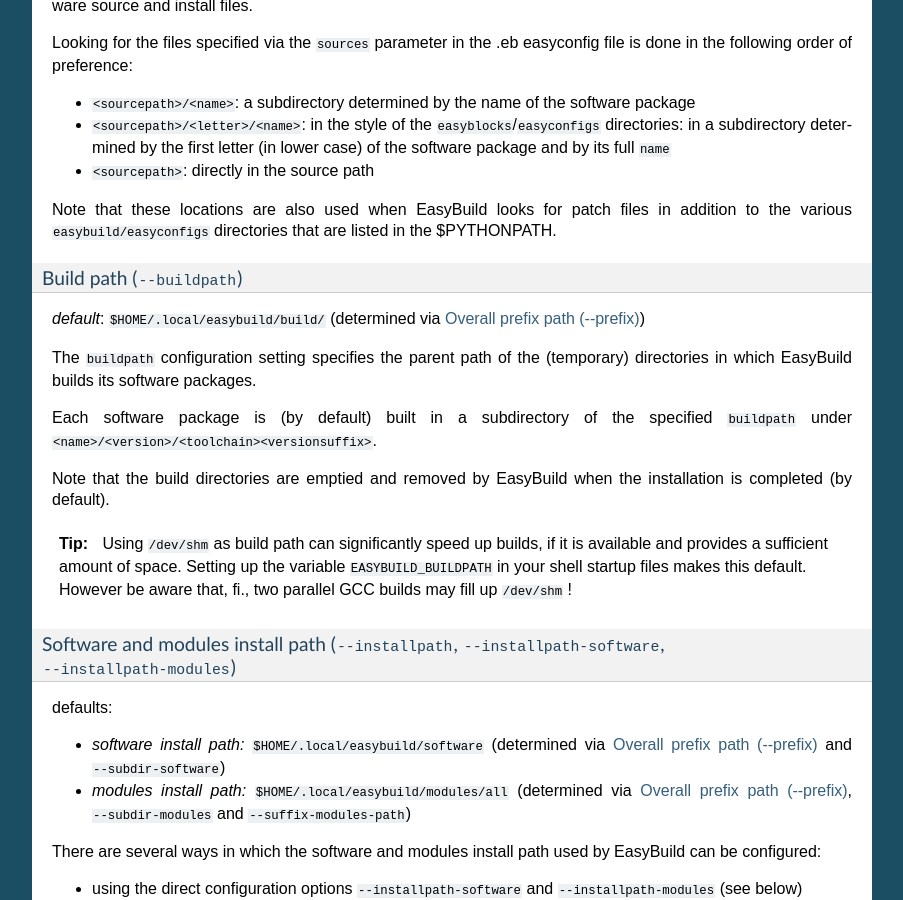
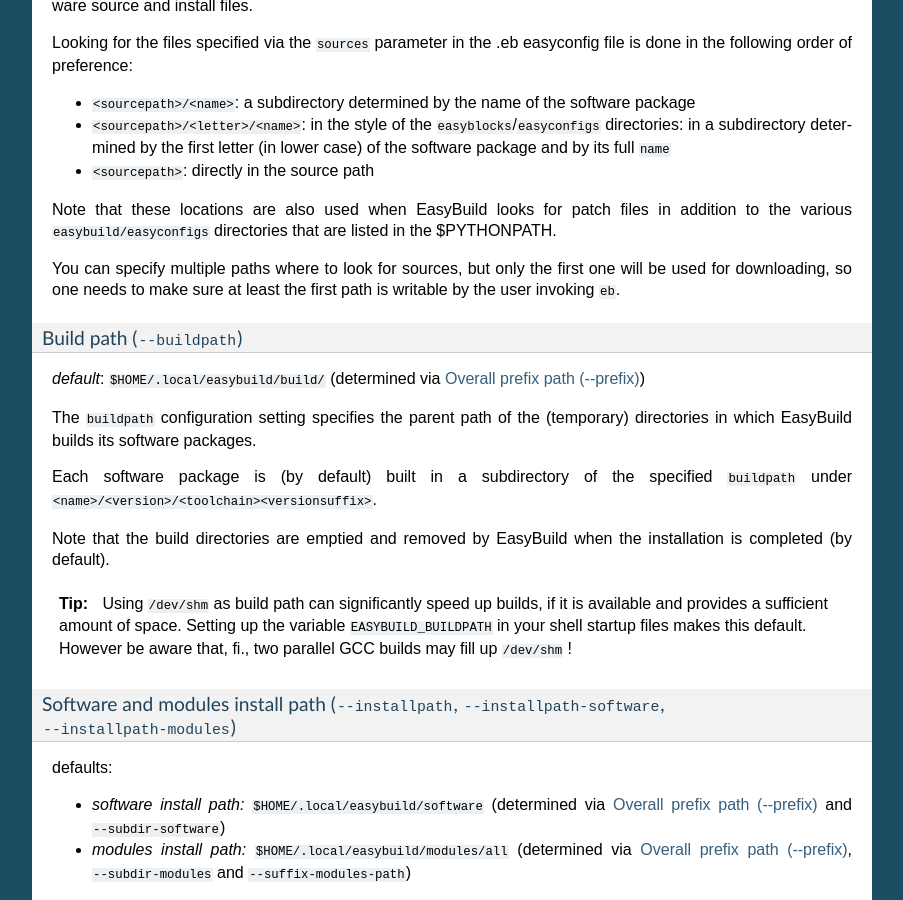
Before and after one commit to easybuilders/easybuild, a Sphinx documentation site: the page built from docs/Configuration.rst, in a window 1280 px wide and 900 px high, scrolled down 6299 px. Shown: the whole window, without its empty margins (198-1101 px from the left). Built offline with Sphinx 7.4.7, drawn with Linux system fonts in a browser that asks for light colours.

Commit message:
clarify possibility of defining multiple sourcepaths

```diff
--- a/docs/Configuration.rst
+++ b/docs/Configuration.rst
@@ -395,6 +395,9 @@
 Note that these locations are also used when EasyBuild looks for patch
 files in addition to the various ``easybuild/easyconfigs`` directories that are listed in the $PYTHONPATH.
 
+You can specify multiple paths where to look for sources, but only the first one will be used for downloading,
+so one needs to make sure at least the first path is writable by the user invoking ``eb``.
+
 .. _buildpath:
 
 Build path (``--buildpath``)
```
